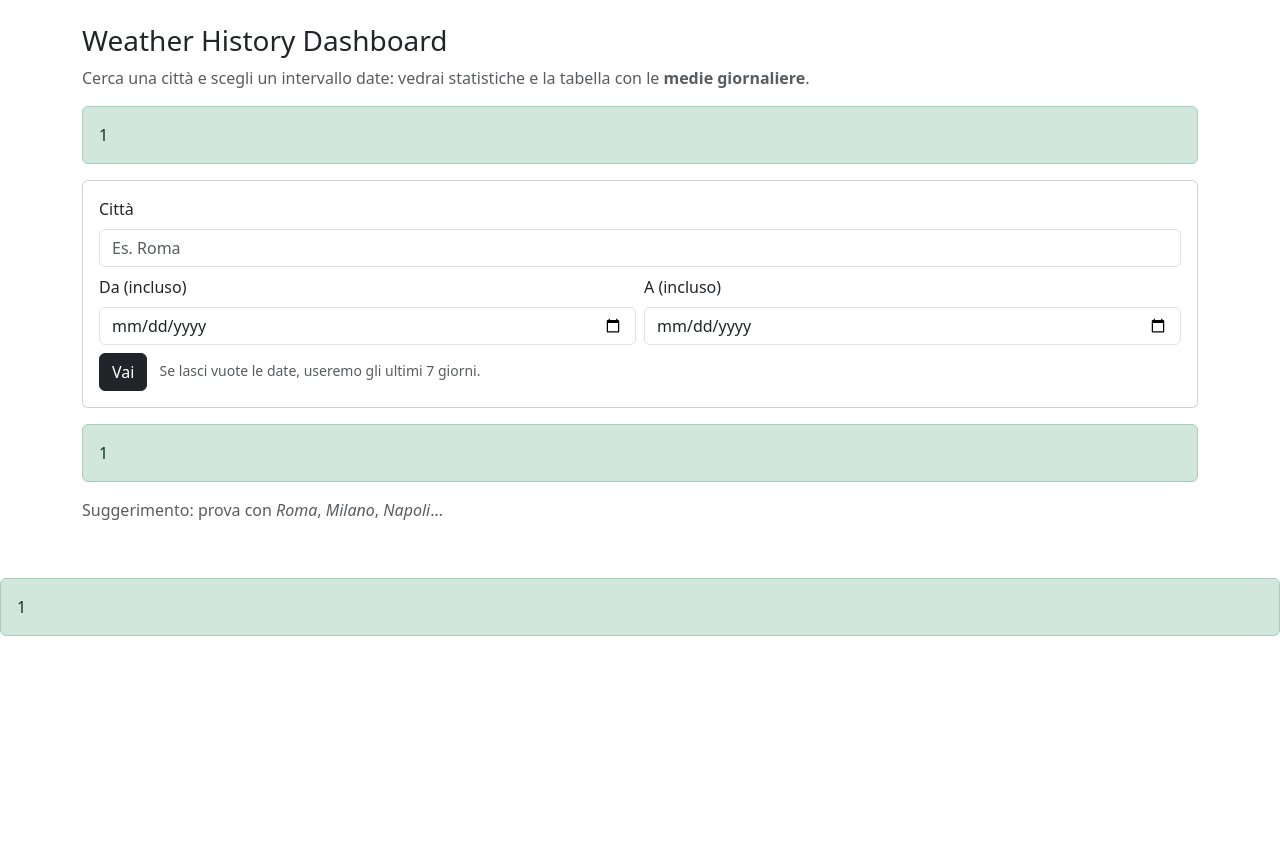
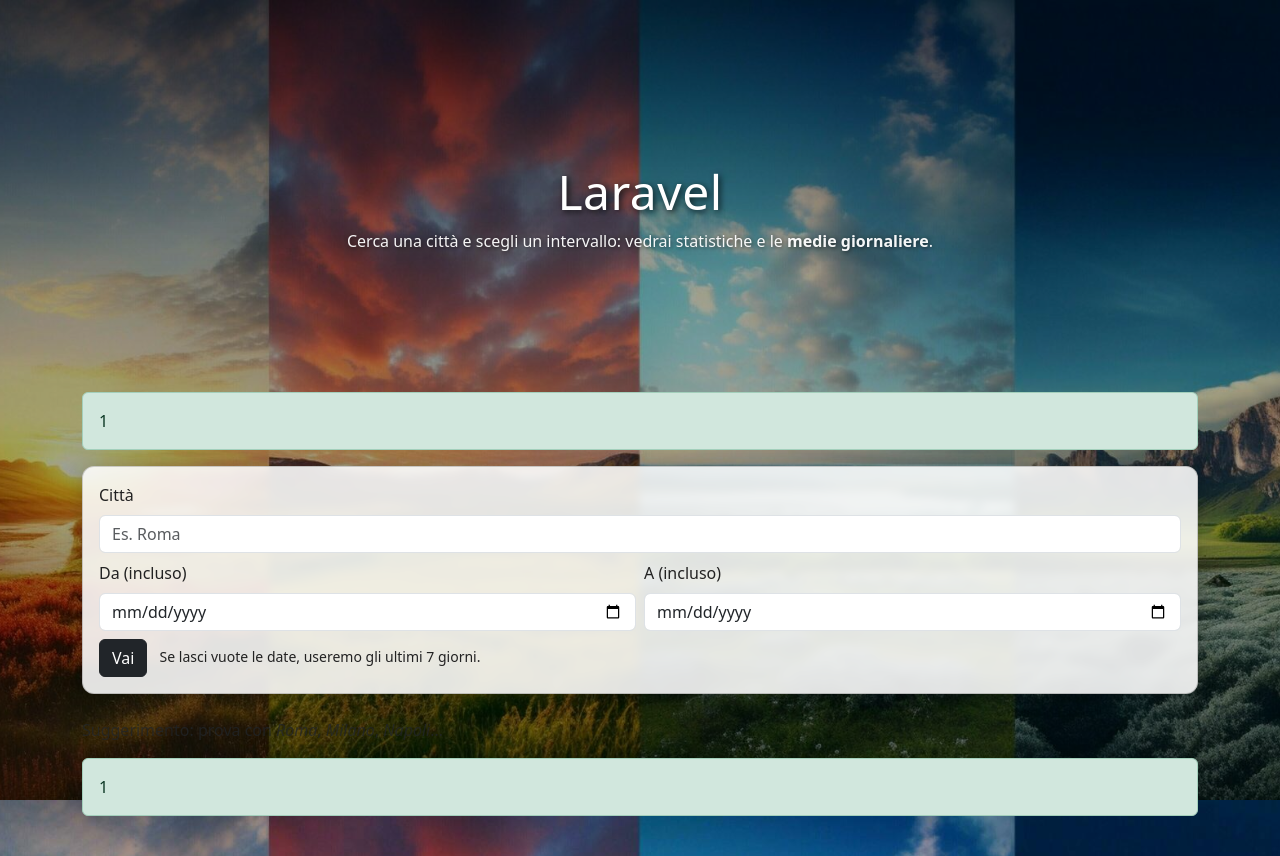
Before and after one commit to FabioCostantino84/weather-history-dashboard, a Laravel app: page / in a window 1280 px wide. Before the commit the page ends 636 px from the top, so only its background shows below. Run offline with Laravel 12, Linux system fonts and the light colour scheme; a user stored in the database is signed in; data comes from the database, SQL or seed files in the repository; style sheets or scripts are compiled from the project's sources.

Commit message:
Aggiustato layouts e css

```diff
--- a/resources/css/app.css
+++ b/resources/css/app.css
@@ -1,11 +1,117 @@
-@import 'tailwindcss';
+/* =========================================================
+   Bootstrap (resta prima di tutto il resto)
+   ========================================================= */
+@import "bootstrap/dist/css/bootstrap.min.css";
 
-@source '../../vendor/laravel/framework/src/Illuminate/Pagination/resources/views/*.blade.php';
-@source '../../storage/framework/views/*.php';
-@source '../**/*.blade.php';
-@source '../**/*.js';
+/* =========================================================
+   Sfondo pagina
+   - assegna class="bg-main" al <body>
+   - immagine in /public/images/bg-seasons.webp
+   ========================================================= */
+html, body { height: 100%; }
 
-@theme {
-    --font-sans: 'Instrument Sans', ui-sans-serif, system-ui, sans-serif, 'Apple Color Emoji', 'Segoe UI Emoji',
-        'Segoe UI Symbol', 'Noto Color Emoji';
+body.bg-main{
+  background: url('/images/bg-seasons.webp') no-repeat center center;
+  background-size: cover;
+  min-height: 100vh;
+  background-color: #eef2f7; /* fallback colore se l’immagine tarda */
 }
+
+/* Su desktop fisso lo sfondo (parallax leggero) */
+@media (min-width: 992px){
+  body.bg-main{ background-attachment: fixed; }
+}
+
+/* Overlay scuro per migliorare contrasto del testo sullo sfondo */
+body.bg-main::before{
+  content: "";
+  position: fixed;
+  inset: 0;
+  background: linear-gradient(
+    to bottom,
+    rgba(0,0,0,.55) 0%,
+    rgba(0,0,0,.35) 35%,
+    rgba(0,0,0,.35) 65%,
+    rgba(0,0,0,.55) 100%
+  );
+  pointer-events: none;
+  z-index: 0; /* sotto al contenuto */
+}
+
+/* Tutto il contenuto deve stare sopra l’overlay */
+.page-content{ position: relative; z-index: 1; }
+
+/* =========================================================
+   Tipografia/Colori
+   ========================================================= */
+
+/* Testi sopra lo sfondo: bianchi con ombra, più leggibili */
+.on-bg, .on-bg h1, .on-bg h2, .on-bg h3, .on-bg p, .on-bg label,
+.on-bg .text-muted, .on-bg th, .on-bg td{
+  color: #fff !important;
+  text-shadow: 0 1px 3px rgba(0,0,0,.5);
+}
+
+/* Dentro le card il testo resta scuro e senza ombre */
+.card, .card h1, .card h2, .card h3, .card p, .card label,
+.card .text-muted, .card th, .card td{
+  color: #222 !important;
+  text-shadow: none !important;
+}
+
+/* Utility per ombra testo extra dove serve */
+.text-shadow{ text-shadow: 2px 2px 6px rgba(0,0,0,0.7); }
+
+/* =========================================================
+   Hero (titolo + sottotitolo)
+   - usa .hero all’avvio
+   - quando mostri risultati aggiungi .hero-small
+   ========================================================= */
+.hero{
+  min-height: 46vh;                 /* ~ mezzo schermo */
+  display: flex;
+  flex-direction: column;
+  align-items: center;
+  justify-content: center;
+  text-align: center;
+  gap: .25rem;
+  padding: 1.25rem;
+}
+
+/* quando esiste #results, l’ancora atterra un po’ più in basso
+   così non “schiaccia” il primo blocco sotto il bordo alto */
+.scroll-target { scroll-margin-top: 16px; }
+
+/* hero compatto quando ci sono risultati */
+.hero-small { min-height: 14vh; padding: 1rem 0; }
+
+/* Titolo grande + ombra */
+.hero .h1{
+  font-size: clamp(2rem, 4.5vw, 3rem);
+  color: #fff;
+  text-shadow: 2px 2px 6px rgba(0,0,0,.75);
+  letter-spacing: .5px;
+  margin: 0;
+}
+
+/* Sottotitolo */
+.hero .subtitle{
+  color: rgba(255,255,255,.9);
+  text-shadow: 1px 1px 4px rgba(0,0,0,.6);
+  margin: 0;
+  font-weight: 500;
+  opacity: .95;
+}
+
+/* =========================================================
+   Card “vetro” (form e contenuti)
+   ========================================================= */
+.card{
+  background-color: rgba(255, 255, 255, .88);
+  backdrop-filter: blur(4px);
+  border-radius: 12px;
+  box-shadow: 0 4px 20px rgba(0,0,0, .2);
+}
+
+/* Margine verticale più generoso tra blocchi principali */
+.section-gap{ margin-top: 1rem; margin-bottom: 1rem; }
--- a/resources/views/city/dashboard.blade.php
+++ b/resources/views/city/dashboard.blade.php
@@ -1,9 +1,17 @@
 @extends('layouts.app')
 
 @section('content')
-  {{-- Titolo + intro --}}
-  <h1 class="h3 mb-2">Weather History Dashboard</h1>
-  <p class="text-muted">Cerca una città e scegli un intervallo date: vedrai statistiche e la tabella con le <strong>medie giornaliere</strong>.</p>
+  <div class="page-content"><!-- tutto sopra l'overlay -->
+
+    {{-- Titolo + intro sopra lo sfondo.
+         Se abbiamo risultati ($city non è vuota) uso la variante compatta "hero-small"
+         così form e statistiche restano subito visibili senza scroll. --}}
+    <div class="hero {{ !empty($city) ? 'hero-small' : '' }} on-bg">
+      <h1 class="h1 mb-1">{{ config('app.name', 'WEATHER HISTORY By Innovhead') }}</h1>
+      <p class="subtitle">
+        Cerca una città e scegli un intervallo: vedrai statistiche e le <strong>medie giornaliere</strong>.
+      </p>
+    </div>
 
     {{-- Messaggi flash (eventuali errori/ok) --}}
     @if(session('error'))
@@ -12,11 +20,14 @@
     @if(session('status'))
       <div class="alert alert-success">{{ session('status') }}</div>
     @endif
+    @if(!empty($error))
+      <div class="alert alert-danger">{{ $error }}</div>
+    @endif
 
-  {{-- FORM: città + from/to (GET sulla stessa pagina) --}}
-  <div class="card mb-3">
+    {{-- FORM: città + from/to (GET sulla stessa pagina, con ancora #results) --}}
+    <div class="card mb-4">
       <div class="card-body">
-      <form method="GET" action="{{ route('dashboard') }}" class="row g-2">
+        <form method="GET" action="{{ route('dashboard') }}#results" class="row g-2">
           {{-- Indica che il form è stato inviato (serve alla DashboardRequest) --}}
           <input type="hidden" name="submitted" value="1">
 
@@ -76,31 +87,13 @@
       </div>
     </div>
 
-  {{-- Messaggi flash (errori/ok) sotto al form --}}
-
-  @if(!empty($error))
-    <div class="alert alert-danger">{{ $error }}</div>
-  @endif
-
-  @if(session('error'))
-    <div class="alert alert-danger">{{ session('error') }}</div>
-  @endif
-  @if(session('status'))
-    <div class="alert alert-success">{{ session('status') }}</div>
-  @endif
-
-
     {{-- Se non abbiamo ancora fatto una ricerca, non mostriamo il resto --}}
     @if(empty($city))
       <p class="text-muted">Suggerimento: prova con <em>Roma</em>, <em>Milano</em>, <em>Napoli</em>…</p>
     @else
-    {{-- Info città scelte --}}
-    <h2 class="h5 mb-1">Risultati — {{ $city->name }} ({{ $city->country ?? 'n/d' }})</h2>
-    <p class="text-muted">
-      Lat: {{ number_format($city->latitude, 4, ',', ' ') }} ·
-      Lon: {{ number_format($city->longitude, 4, ',', ' ') }} ·
-      Intervallo: {{ $fromInput }} → {{ $toInput }}
-    </p>
+      {{-- Sezione risultati con ancoraggio e margine di scroll (niente salto “sotto” l’header) --}}
+      <section id="results" class="scroll-target">
+        <h2 class="h5 mb-1">Statistiche — {{ $city->name }} ({{ $city->country ?? 'n/d' }})</h2>
 
         {{-- Box statistiche --}}
         <div class="row g-3 mb-3">
@@ -166,5 +159,8 @@
             @endif
           </div>
         </div>
+      </section>
     @endif
+
+  </div> {{-- /.page-content --}}
 @endsection
--- a/resources/views/layouts/app.blade.php
+++ b/resources/views/layouts/app.blade.php
@@ -2,19 +2,33 @@
 <html lang="it">
 <head>
   <meta charset="utf-8">
-  <title>{{ config('app.name', 'Weather Dashboard') }}</title>
+  <title>{{ config('app.name', 'WEATHER HISTORY By Innovhead') }}</title>
   <meta name="viewport" content="width=device-width, initial-scale=1">
-  {{-- @vite(['resources/js/app.js', 'resources/css/app.css']) --}}
-<link href="https://cdn.jsdelivr.net/npm/bootstrap@5.3.3/dist/css/bootstrap.min.css" rel="stylesheet">
 
+  {{-- Favicon --}}
+  <link rel="icon" type="image/png" href="{{ asset('favicon.png') }}?v=1">
+  <link rel="apple-touch-icon" href="{{ asset('favicon.png') }}?v=1">
+
+  {{-- Preload dello sfondo per ridurre il “flash” --}}
+  <link rel="preload" as="image" href="{{ asset('images/bg-seasons.webp') }}">
+
+  {{-- Carica PRIMA il CSS (via Vite), POI il JS --}}
+  @vite(['resources/css/app.css', 'resources/js/app.js'])
 </head>
 
-<script src="https://cdn.jsdelivr.net/npm/bootstrap@5.3.3/dist/js/bootstrap.bundle.min.js"></script>
+<body class="bg-main">
+  {{-- Precarica anche via <img> invisibile (ok tenerlo) --}}
+  <img
+    src="{{ asset('images/bg-seasons.webp') }}"
+    alt=""
+    fetchpriority="high"
+    decoding="async"
+    width="1" height="1"
+    style="position:absolute; width:1px; height:1px; opacity:0; pointer-events:none;"
+  />
 
-<body>
-  <div class="container py-4">
+  <div class="container py-4 page-content">
     @yield('content')
-  </div>
 
     @if(session('error'))
       <div class="alert alert-danger mt-3">{{ session('error') }}</div>
@@ -22,5 +36,6 @@
     @if(session('status'))
       <div class="alert alert-success mt-3">{{ session('status') }}</div>
     @endif
+  </div>
 </body>
 </html>
```
Also changed, not shown: public/favicon.ico (deleted), public/images/bg-seasons.webp (added), public/images/favicon.png (added). Lines whose indentation alone changed are shown as unchanged.
